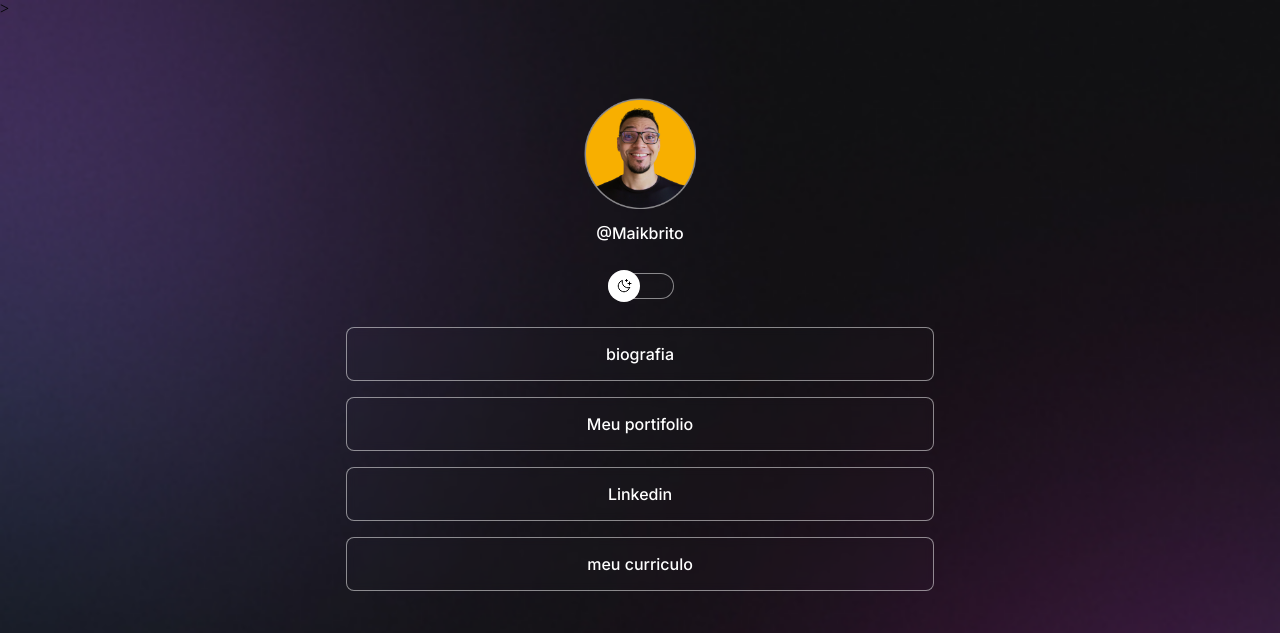
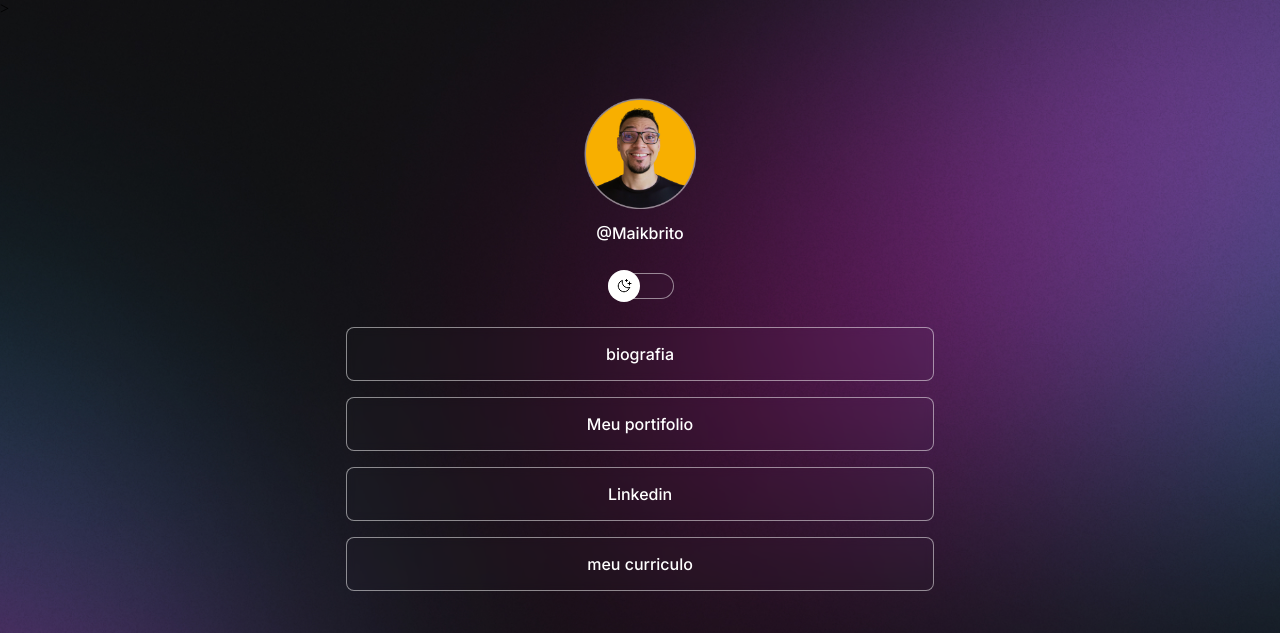
Before and after one commit to JulioMisson/projeto-rocket-seat, a plain HTML site: page index.html in a window 1280 px wide. Shown: the top 633 px of the page. Drawn offline with nearby package versions, Linux system fonts and the light colour scheme.

Commit message:
changed background based on media queries

```diff
--- a/style.css
+++ b/style.css
@@ -85,16 +85,9 @@ body{
 
        body{
 
-           /*
-           background-image: url(./assets/bg-mobile.jpg);
-           background-repeat: no-repeat;
-           background-position: top center;
-           background-size: cover;
+           background:var(--bg-url) top center/cover;
+           height: 100vh;
 
-           todos esses codigos estarao agora comprimidos em uma unica tag*/
-
-           background:var(--bg-url) top center/cover;
-           /* mas nem precisaria de tudo isso,apenas com o cover ja daria pra cobrir a tela inteira*/
            }
 
            body * {
@@ -251,3 +244,13 @@ body{
                    text-align: center;
                    font-size: 14px;
                 }
+
+                @media (min-width: 700px){
+                  :root{
+                     --bg-url: url(./assets/bg-desktop.jpg)
+                  }
+
+                  .light{
+                     --bg-url: url(./assets/bg-desktop-light.jpg)
+                  }
+                }
```
